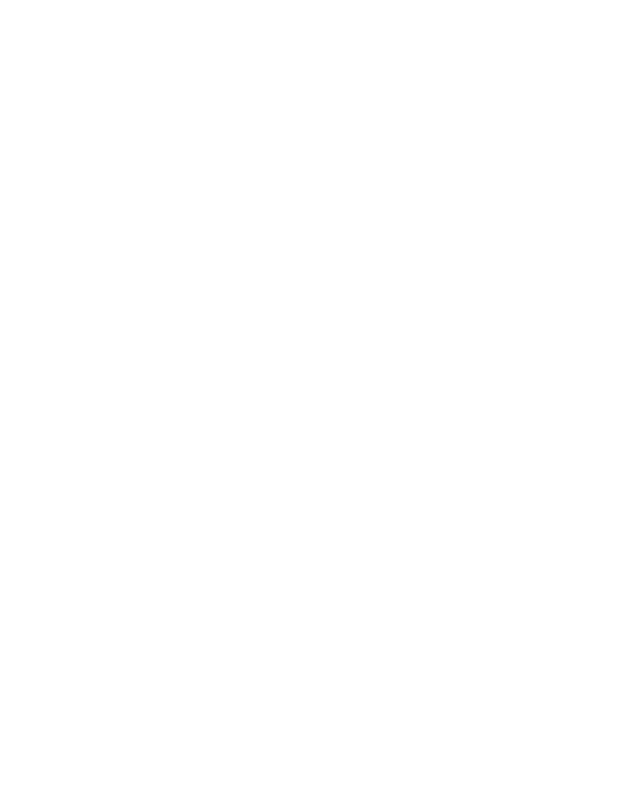
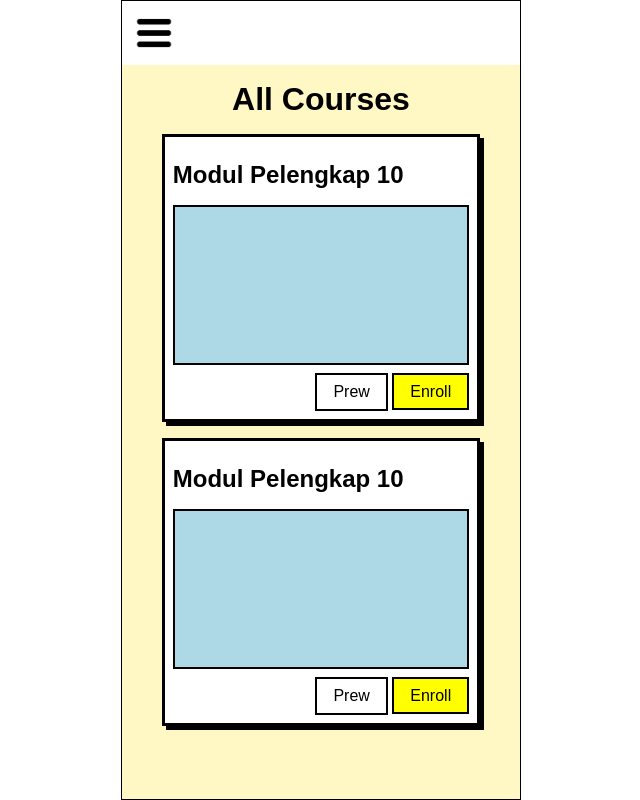
Before and after one commit to 4rif-fitri/Patform-Edu, a plain HTML site: page AllCourses.html in a window 1280 px wide. Shown: the whole page, without its empty margins (319-959 px from the left). Drawn offline with Linux system fonts and the light colour scheme.

Commit message:
update all cousers

```diff
--- a/AllCourses.html
+++ b/AllCourses.html
@@ -8,6 +8,45 @@
 	<link rel="stylesheet" href="./style/allCourses.css">
 </head>
 <body>
+	<main>
+		<nav>
+			<label for="checkbox">
+				<img src="./imgs/dropdown icon.png" alt="">
+			</label>
+			<input hidden type="checkbox" name="checkbox" id="checkbox">
+			<!-- <img class="logo" src="./imgs/logo.png" alt=""> -->
+			<aside>
+				<ul>
+					<li><a href="./index.html">Home</a></li>
+					<li><a href="./allCourses.html">All Courses</a></li>
+					<li><a href="./myCourses.html">My Courses</a></li>
+				</ul>
+			</aside>
+		</nav>
 
+		<h1>All Courses</h1>
+
+		<section class="border-3 shadow-4">
+			<h2>Modul Pelengkap 10</h2>
+			<div class="img border-2">
+
+			</div>
+			<div class="btn-container">
+				<button class="btn-prew border-2">Prew</button>
+				<a href="./myCourses.html" class="btn-enroll border-2">Enroll</a>
+			</div>
+		</section>
+
+		<section class="border-3 shadow-4">
+			<h2>Modul Pelengkap 10</h2>
+			<div class="img border-2">
+
+			</div>
+			<div class="btn-container">
+				<button class="btn-prew border-2">Prew</button>
+				<a href="./myCourses.html" class="btn-enroll border-2">Enroll</a>
+			</div>
+		</section>
+	</main>
 </body>
 </html>
--- a/style/allCourses.css
+++ b/style/allCourses.css
@@ -0,0 +1,61 @@
+:root {
+	--background: #FFF8C5;
+	--yellow: #FFFF00;
+	--green: #51FF00;
+	--soft-green: #77F7AE;
+	--red: #FF0004;
+}
+.border-3 {
+	border: 3px solid black !important;
+}
+
+.border-1 {
+	border: 1px solid black !important;
+}
+
+.border-2 {
+	border: 2px solid black !important;
+}
+
+.shadow-4 {
+	box-shadow: 4px 4px 0 0 !important;
+}
+
+.shadow-5 {
+	box-shadow: 5px 5px 0 0 !important;
+}
+main{
+	display: flex;
+	flex-direction: column;
+	gap: 1rem;
+}
+main > h1{
+	text-align: center;
+}
+main>section {
+	width: 80%;
+	background-color: white;
+	padding: 0.5rem;
+	margin: 0 auto;
+}
+section > h2{
+	margin: 1rem 0;
+}
+.img{
+	height: 10rem;
+	width: 100%;
+	background-color: lightblue;
+}
+.btn-container{
+	margin-top: 0.5rem;
+	text-align: end;
+}
+.btn-container > *{
+	all: unset;
+	cursor: pointer;
+	padding: 0.5rem 1rem;
+	background-color: var(--yellow);
+}
+.btn-container> *:nth-child(1){
+	background-color: #fff;
+}
--- a/style/global.css
+++ b/style/global.css
@@ -31,3 +31,79 @@ ul {
 .border-2 {
 	border: 2px solid black;
 }
+.shadow-4 {
+	box-shadow: 4px 4px 0 0;
+}
+.shadow-5{
+	box-shadow: 5px 5px 0 0;
+}
+main {
+	margin: 0 auto;
+	background: var(--background);
+	height: 100vh;
+	width: 400px;
+	position: relative;
+	border: 1px solid black;
+	overflow: hidden;
+}
+
+nav {
+	position: relative;
+	height: 4rem;
+	background-color: #fff;
+}
+
+.logo {
+	filter: brightness(0);
+	height: 4rem;
+	position: absolute;
+	top: 50%;
+	left: 50%;
+	transform: translate(-50%, -50%);
+}
+
+nav>label>img {
+	height: 4rem;
+}
+
+main>nav>aside {
+	height: calc(100vh - 4rem);
+	width: 100%;
+	background-color: white;
+	position: absolute;
+	top: 100%;
+	transition: all 0.5s ease;
+	transform: translateX(-100%);
+	z-index: 100;
+}
+
+#checkbox:checked~aside {
+	transform: translateX(0%);
+}
+
+main>nav>aside>ul {
+	height: 100%;
+	width: 100%;
+	display: grid;
+	grid-template-rows: repeat(3, 5rem);
+	place-items: center;
+	border: 2px solid black;
+}
+
+main>nav>aside>ul>li {
+	display: flex;
+	align-items: center;
+	justify-content: center;
+	height: 100%;
+	width: 100%;
+	border-bottom: 1px solid black;
+}
+
+main>nav>aside>ul>li {
+	cursor: pointer;
+	border-bottom: 2px solid black !important;
+}
+
+main>nav>aside>ul>li:nth-child(1) {
+	background-color: var(--green);
+}
```
Also changed, not shown: MyCourses.html (+16 -1 lines), index.html (+3 -3 lines), style/index.css (+0 -72 lines).
